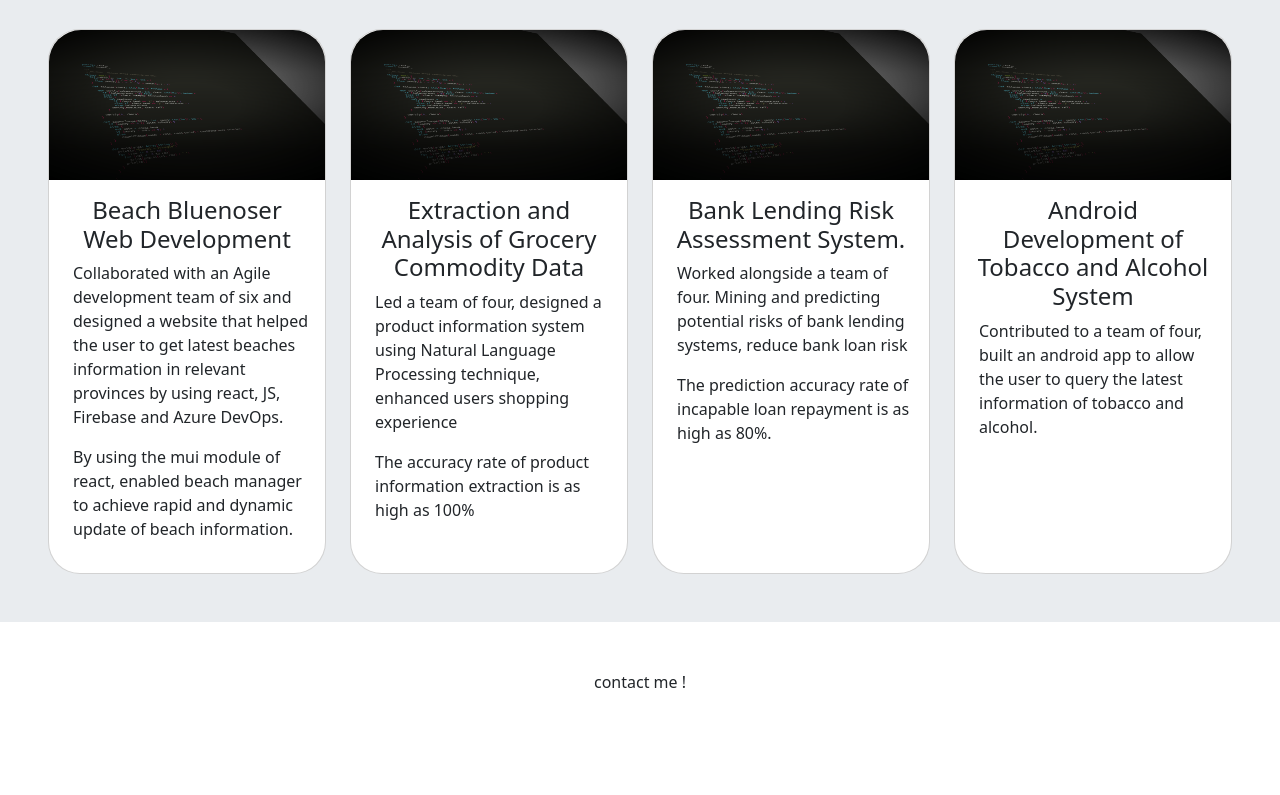
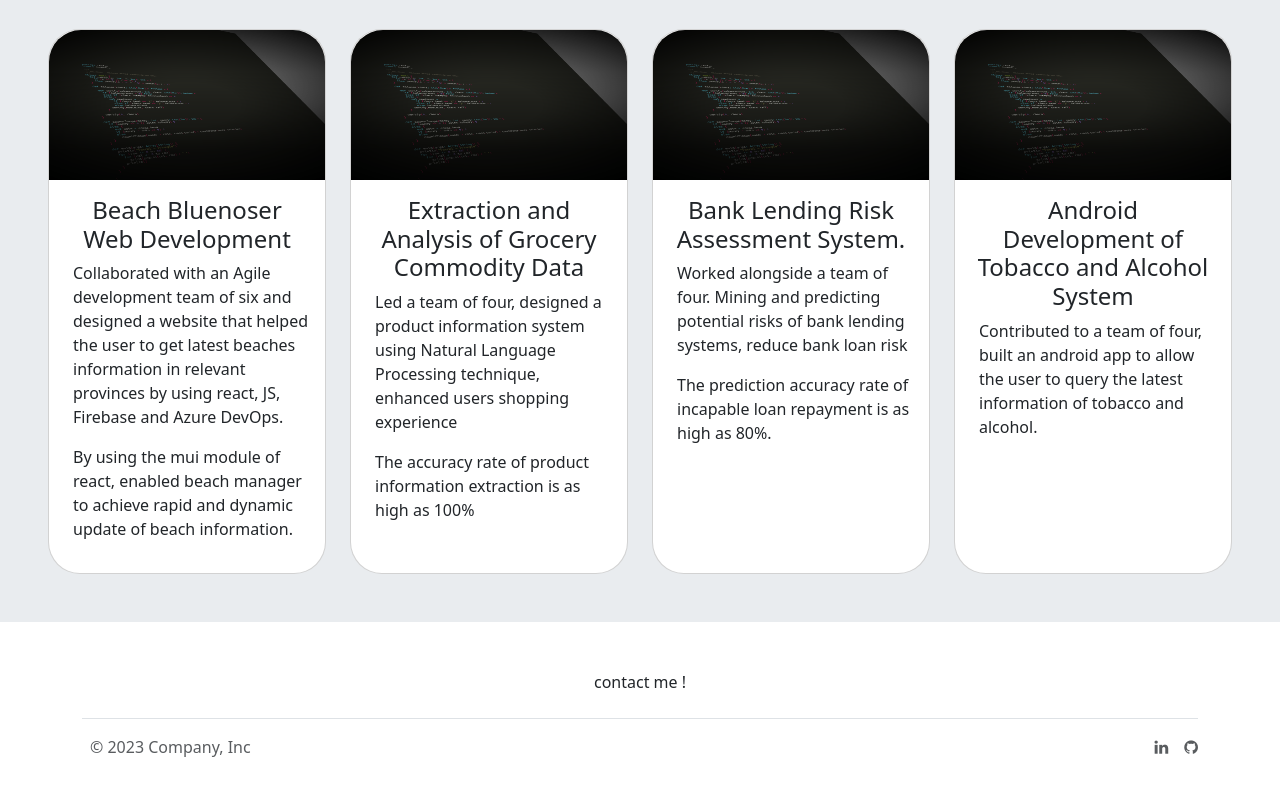
Before and after one commit to kmxyz/MyWeb, a React (Create React App) app: page / in a window 1280 px wide. Shown: the part 1434-2229 px from the top of the page. Before the commit the page ends 2144 px from the top, so only its background shows below. Built offline with nearby package versions, Linux system fonts and the light colour scheme; the HTML template or start-up script is replaced by a standard one.

Commit message:
add footer

```diff
--- a/package.json
+++ b/package.json
@@ -3,10 +3,14 @@
   "version": "0.1.0",
   "private": true,
   "dependencies": {
+    "@fortawesome/fontawesome-svg-core": "^6.4.0",
+    "@fortawesome/free-regular-svg-icons": "^6.4.0",
+    "@fortawesome/free-solid-svg-icons": "^6.4.0",
     "@testing-library/jest-dom": "^5.16.5",
     "@testing-library/react": "^13.4.0",
     "@testing-library/user-event": "^13.5.0",
     "bootstrap": "^5.3.0-alpha3",
+    "font-awesome": "^4.7.0",
     "react": "^18.2.0",
     "react-dom": "^18.2.0",
     "react-router-dom": "^6.10.0",
--- a/src/App.js
+++ b/src/App.js
@@ -5,6 +5,7 @@
 import AboutMe from "./pages/aboutme";
 import Experience from "./pages/experience";
 import ContactMe from "./pages/contactme";
+import Footer from "./components/footer";
 
 function App() {
   return (
@@ -14,6 +15,7 @@
       <AboutMe />
       <Experience />
       <ContactMe />
+      <Footer />
     </div>
   );
 }
--- /dev/null
+++ b/src/components/footer.jsx
@@ -0,0 +1,35 @@
+import React, { Component } from "react";
+import "font-awesome/css/font-awesome.css";
+
+const Footer = () => {
+  return (
+    <div className="container">
+      <footer className="d-flex flex-wrap justify-content-between align-items-center py-3 my-4 border-top">
+        <div className="col-md-4 d-flex align-items-center">
+          <a
+            href="/"
+            className="mb-3 me-2 mb-md-0 text-body-secondary text-decoration-none lh-1"
+          ></a>
+          <span className="mb-3 mb-md-0 text-body-secondary">
+            &copy; 2023 Company, Inc
+          </span>
+        </div>
+
+        <ul className="nav col-md-4 justify-content-end list-unstyled d-flex">
+          <li className="ms-3">
+            <a className="text-body-secondary" href="#">
+              <i className="fa fa-linkedin"></i>
+            </a>
+          </li>
+          <li className="ms-3">
+            <a className="text-body-secondary" href="#">
+              <i className="fa fa-github"></i>
+            </a>
+          </li>
+        </ul>
+      </footer>
+    </div>
+  );
+};
+
+export default Footer;
--- a/src/components/navbar.jsx
+++ b/src/components/navbar.jsx
@@ -31,6 +31,7 @@
                 className="nav-item"
               >
                 <Link
+                  style={{ cursor: "pointer" }}
                   smooth={true}
                   offset={-100}
                   duration={-5000}
```
Also changed, not shown: 1 other file (tests, documents, lock files or other folders).
